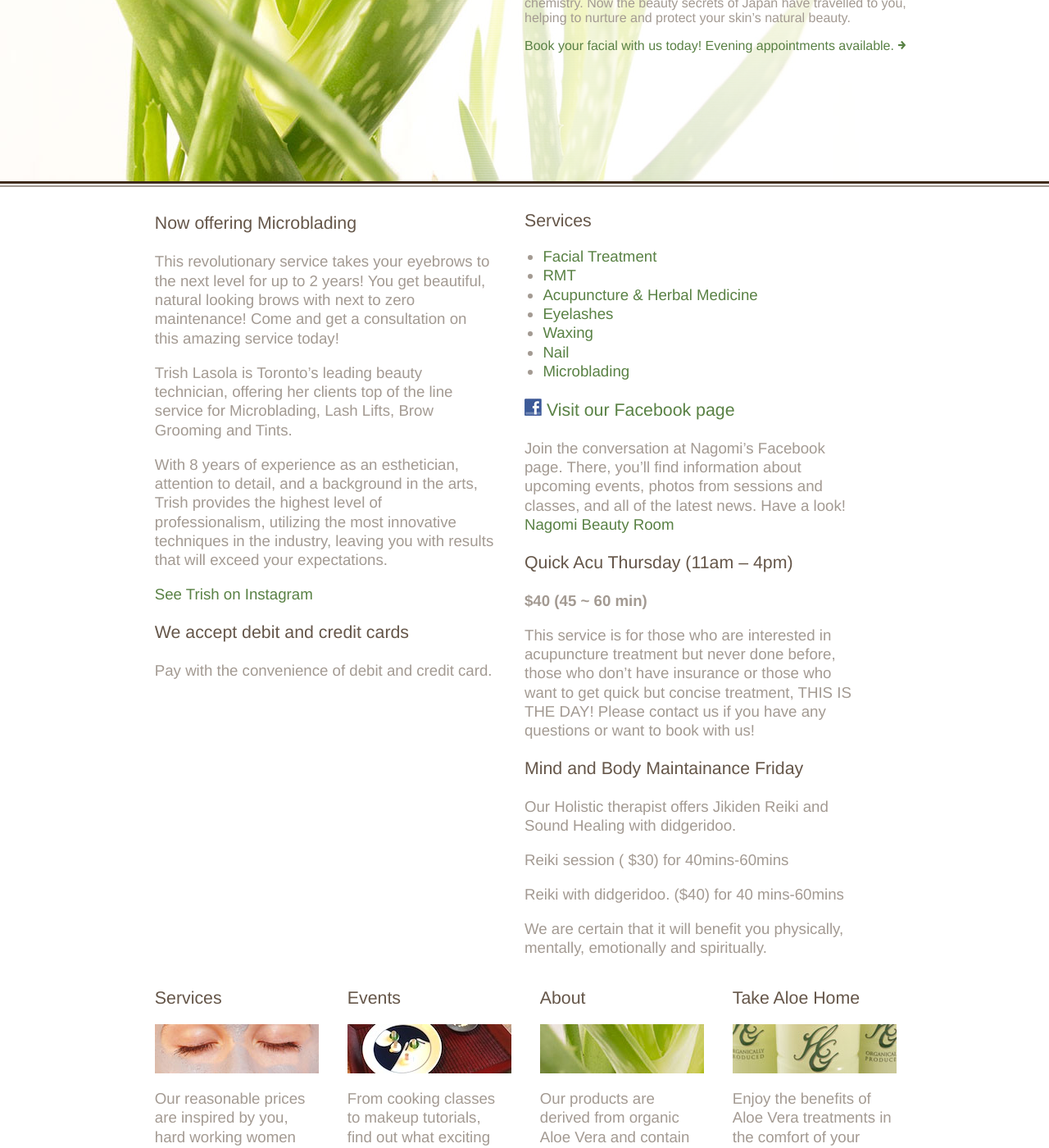
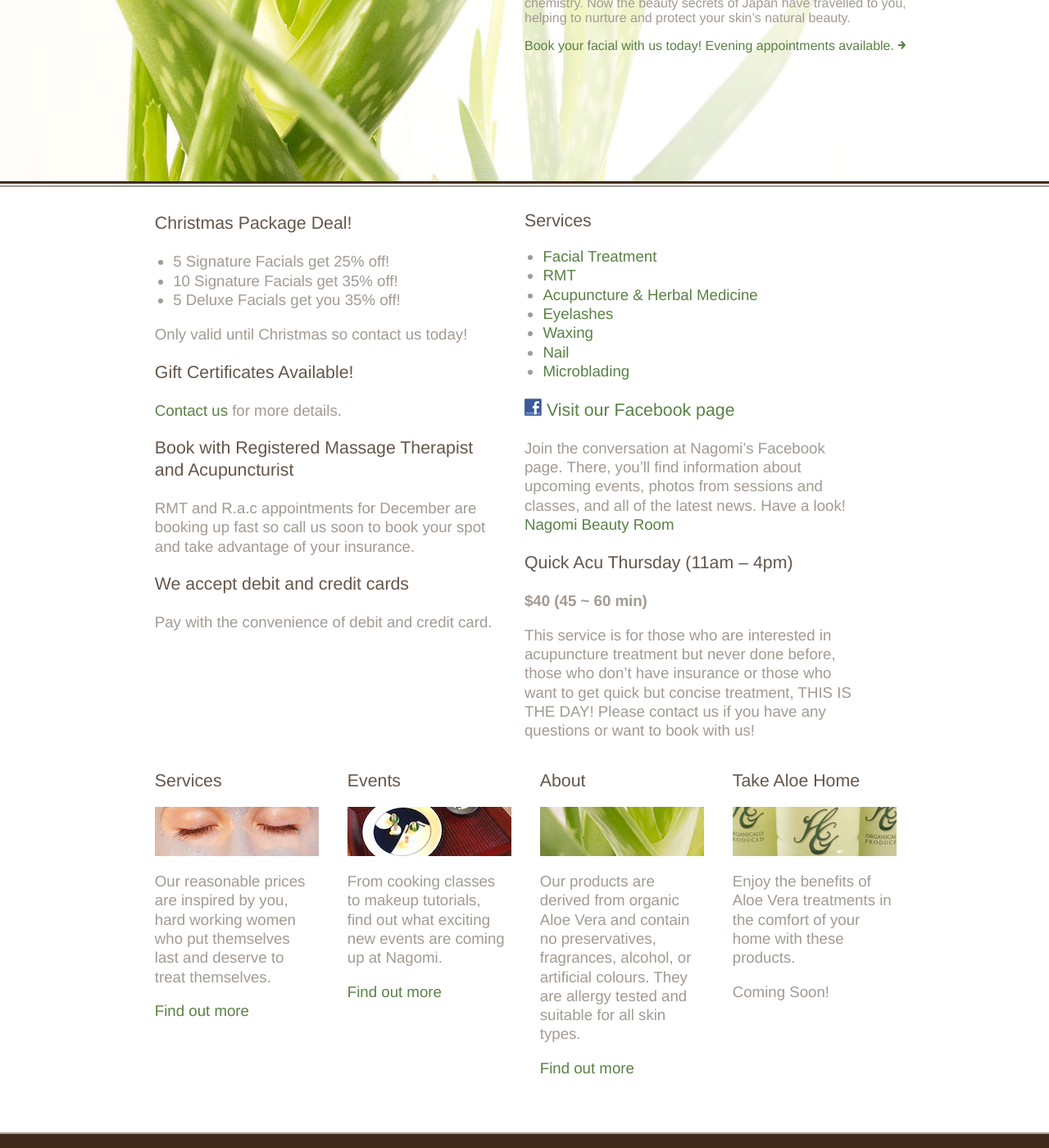
Before and after one commit to jamesaoverton/nagomi, a Jekyll site: the page built from index.md, in a window 1280 px wide and 1400 px high, scrolled down 241 px. Shown: the whole window at 82% size. Built offline with Jekyll 4.4.1, drawn with Linux system fonts in a browser that asks for light colours.

Commit message:
November update

```diff
--- a/index.md
+++ b/index.md
@@ -4,15 +4,21 @@ title: Beauty Salon Toronto | Nagomi.ca
 ---
 
 <div class="half">
-### Now offering Microblading
+### Christmas Package Deal!
 
-This revolutionary service takes your eyebrows to the next level for up to 2 years! You get beautiful, natural looking brows with next to zero maintenance! Come and get a consultation on this amazing service today!
+* 5 Signature Facials get 25% off!
+* 10 Signature Facials get 35% off!
+* 5 Deluxe Facials get you 35% off!
 
-Trish Lasola is Toronto's leading beauty technician, offering her clients top of the line service for Microblading, Lash Lifts, Brow Grooming and Tints.
+Only valid until Christmas so contact us today!
 
-With 8 years of experience as an esthetician, attention to detail, and a background in the arts, Trish provides the highest level of professionalism, utilizing the most innovative techniques in the industry, leaving you with results that will exceed your expectations.
+### Gift Certificates Available!
 
-[See Trish on Instagram](https://www.instagram.com/oceanwave_eyelashperming/)
+[Contact us](mailto:info@nagomi.ca) for more details.
+
+### Book with Registered Massage Therapist and Acupuncturist
+
+RMT and R.a.c appointments for December are booking up fast so call us soon to book your spot and take advantage of your insurance.
 
 ### We accept debit and credit cards
 
@@ -43,15 +49,6 @@ Join the conversation at Nagomi's Facebook page. There, you'll find information
 This service is for those who are interested in acupuncture treatment but never done before, those who don't have insurance or those who want to get quick but concise treatment, THIS IS THE DAY!
 Please contact us if you have any questions or want to book with us!
 
-### Mind and Body Maintainance Friday
-
-Our Holistic therapist offers Jikiden Reiki and Sound Healing with didgeridoo.
-
-Reiki session ( $30) for 40mins-60mins
-
-Reiki with didgeridoo. ($40) for 40 mins-60mins
-
-We are certain that it will benefit you physically, mentally, emotionally and spiritually.
 </div>
 
 
```
Also changed, not shown: services.md (+14 -10 lines).
